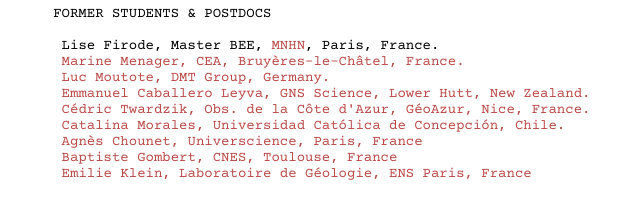
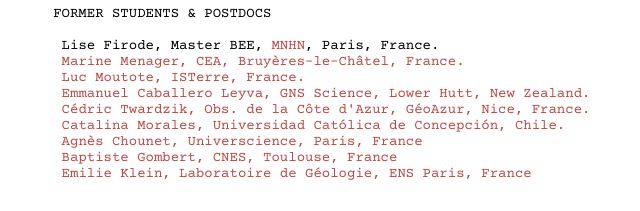
Before and after one commit to zduputel/zduputel.github.io, a plain HTML site: page people.html in a window 1280 px wide. Shown: the part 172-383 px from the top of the page, 303-943 px from the left. Drawn offline with Linux system fonts and the light colour scheme; no server answers.

Commit message:
Updating info on Luc

```diff
--- a/people.html
+++ b/people.html
@@ -29,7 +29,7 @@ ______
 
  Lise Firode, Master BEE, <a href="https://formation.mnhn.fr/fr/master-licence/master-biodiversite-ecologie-evolution-2613" target="_blank">MNHN</a>, Paris, France.
  <a href="https://www.linkedin.com/in/marine-menager-929505128/" target="_blank">Marine Menager, CEA, Bruyères-le-Châtel, France.</a>
- <a href="https://de.linkedin.com/in/lucmoutote/fr" target="_blank">Luc Moutote, DMT Group, Germany.</a>
+ <a href="https://de.linkedin.com/in/lucmoutote/fr" target="_blank">Luc Moutote, ISTerre, France.</a>
  <a href="https://www.linkedin.com/in/emmanuel-caballero-leyva-812375a4/" target="_blank">Emmanuel Caballero Leyva, GNS Science, Lower Hutt, New Zealand.</a>
  <a href="https://cedtw.bitbucket.io/" target="_blank">Cédric Twardzik, Obs. de la Côte d'Azur, GéoAzur, Nice, France.</a>
  <a href="https://www.linkedin.com/in/catalina-morales-y%C3%A1%C3%B1ez-261aab1b9" target="_blank">Catalina Morales, Universidad Católica de Concepción, Chile.</a>
```
